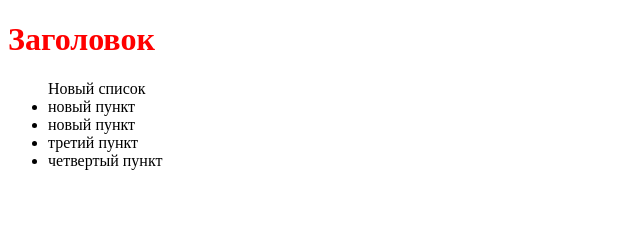
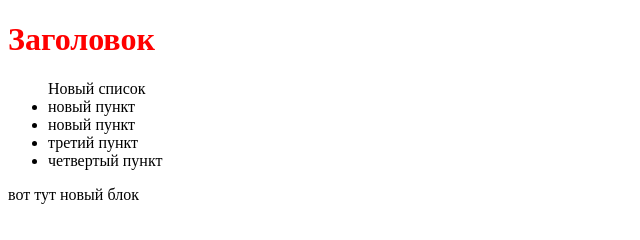
Before and after one commit to Paprika1992/learn, a plain HTML site: page index.html in a window 1280 px wide. Shown: the whole page, without its empty margins (0-640 px from the left). Drawn offline with Linux system fonts and the light colour scheme.

Commit message:
Update index.html

```diff
--- a/index.html
+++ b/index.html
@@ -13,5 +13,6 @@
 		<li>третий пункт</li>
 		<li>четвертый пункт</li>
 	</ul>
+	<div>вот тут новый блок</div>
 </body>
 </html>
```
